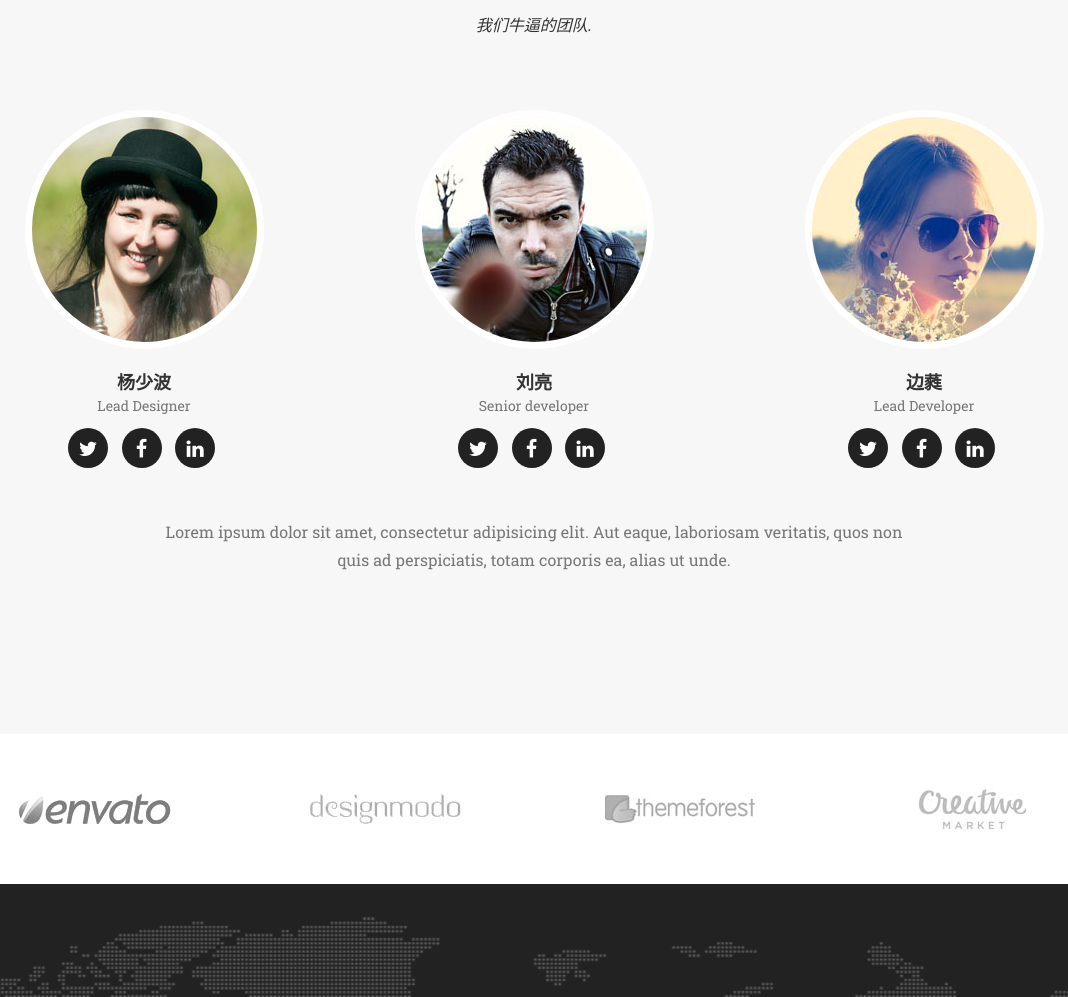
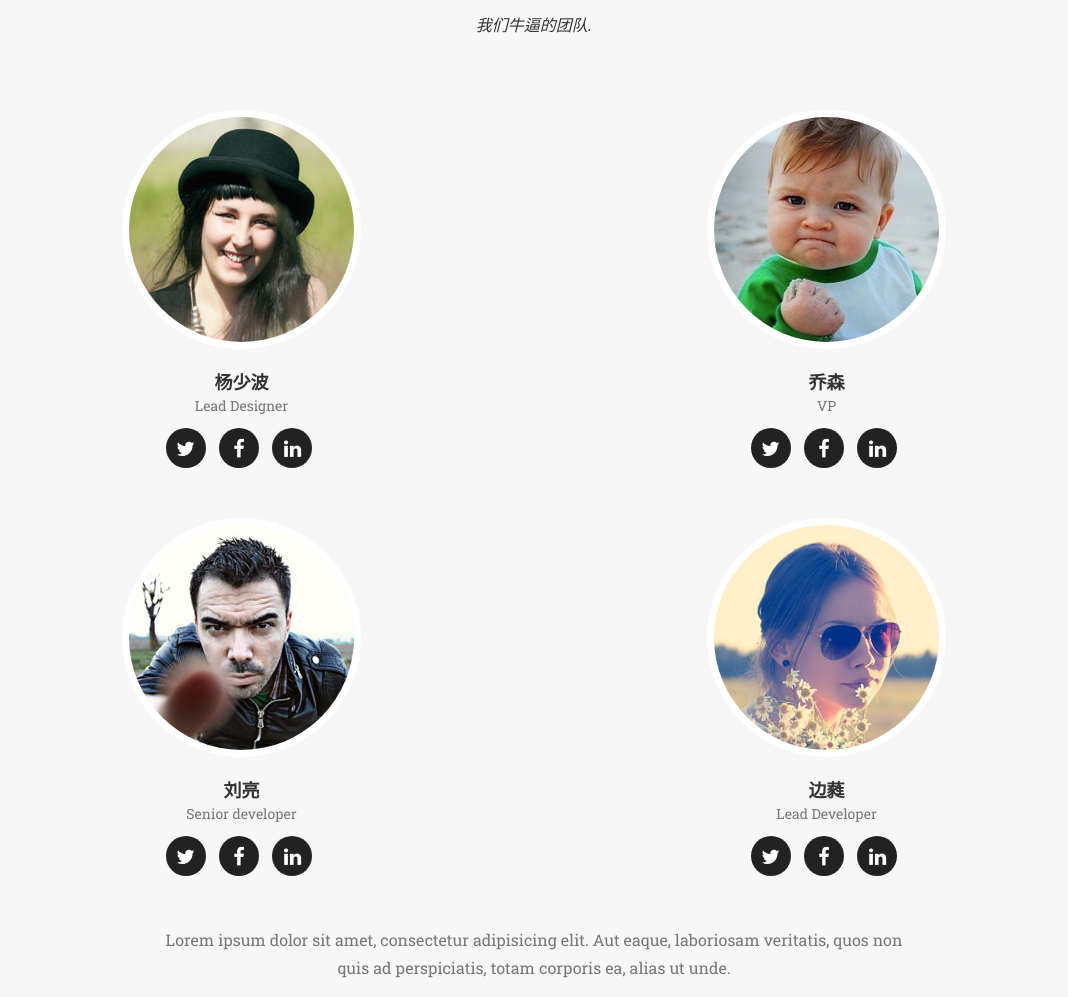
Before and after one commit to liul85/bookcase, a plain HTML site: page index.html in a window 1280 px wide. Shown: the part 3958-4955 px from the top of the page, without its empty margins (106-1174 px from the left). Drawn offline with nearby package versions, Linux system fonts and the light colour scheme; a web font is replaced by a local one.

Commit message:
add VP in team.

```diff
--- a/index.html
+++ b/index.html
@@ -235,7 +235,7 @@
         </div>
         <div class="row">
 
-            <div class="col-sm-4">
+            <div class="col-sm-6">
                 <div class="team-member">
                     <img src="img/team/1.jpg" class="img-responsive img-circle" alt="">
                     <h4>杨少波</h4>
@@ -252,7 +252,24 @@
                 </div>
             </div>
 
-            <div class="col-sm-4">
+            <div class="col-sm-6">
+                <div class="team-member">
+                    <img src="img/team/4.jpg" class="img-responsive img-circle" alt="">
+                    <h4>乔森</h4>
+                    <p class="text-muted">VP</p>
+                    <ul class="list-inline social-buttons">
+
+                        <li><a href="#"><i class="fa fa-twitter"></i></a></li>
+
+                        <li><a href="#"><i class="fa fa-facebook"></i></a></li>
+
+                        <li><a href="#"><i class="fa fa-linkedin"></i></a></li>
+
+                    </ul>
+                </div>
+            </div>
+
+            <div class="col-sm-6">
                 <div class="team-member">
                     <img src="img/team/2.jpg" class="img-responsive img-circle" alt="">
                     <h4>刘亮</h4>
@@ -269,7 +286,7 @@
                 </div>
             </div>
 
-            <div class="col-sm-4">
+            <div class="col-sm-6">
                 <div class="team-member">
                     <img src="img/team/3.jpg" class="img-responsive img-circle" alt="">
                     <h4>边蕤</h4>
```
Also changed, not shown: img/team/4.jpg (added).
